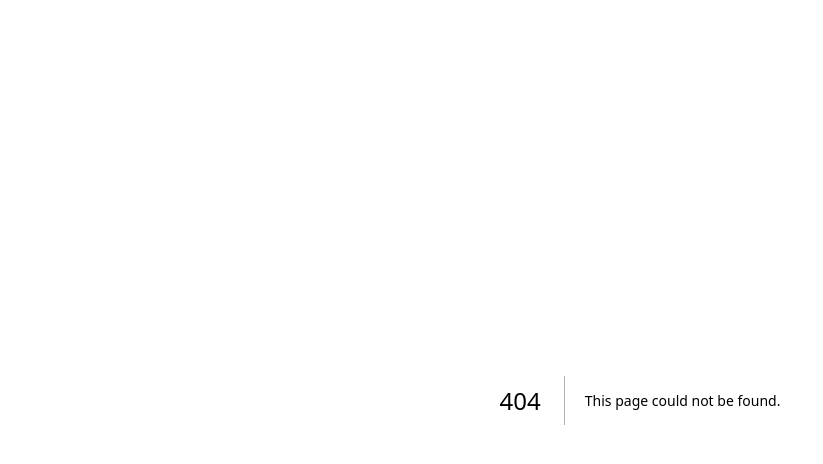
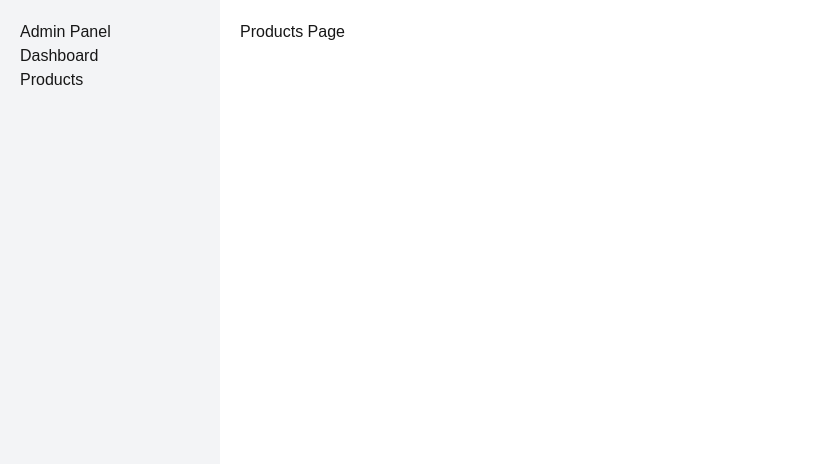
Before and after one commit to LG-26/Vendora-Admin, a Next.js app: page /admin/products in a window 1280 px wide. Before the commit this address had no page. Shown: the top 464 px of the page, without its empty margins (0-823 px from the left). Built offline with nearby package versions, Linux system fonts and the light colour scheme.

Commit message:
Admin Layout

```diff
--- /dev/null
+++ b/src/app/admin/layout.tsx
@@ -0,0 +1,29 @@
+import React from "react";
+
+export default function AdminLayout({
+  children,
+}: {
+  children: React.ReactNode;
+}) {
+  return (
+    <div style={{ display: "flex", minHeight: "100vh" }}>
+      {/* Sidebar */}
+      <aside
+        style={{
+          width: "220px",
+          backgroundColor: "#f3f4f6",
+          padding: "20px",
+        }}
+      >
+        <h2>Admin Panel</h2>
+        <p>Dashboard</p>
+        <p>Products</p>
+      </aside>
+
+      {/* Main Content */}
+      <main style={{ flex: 1, padding: "20px" }}>
+        {children}
+      </main>
+    </div>
+  );
+}
--- /dev/null
+++ b/src/app/admin/products/page.tsx
@@ -0,0 +1,5 @@
+export default function ProductsPage() {
+  return (
+    <h1>Products Page</h1>
+  );
+}
```
